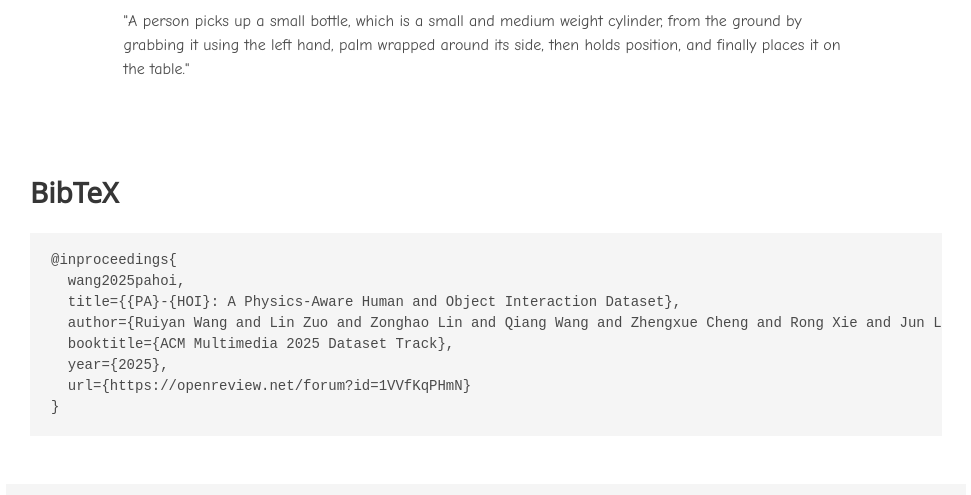
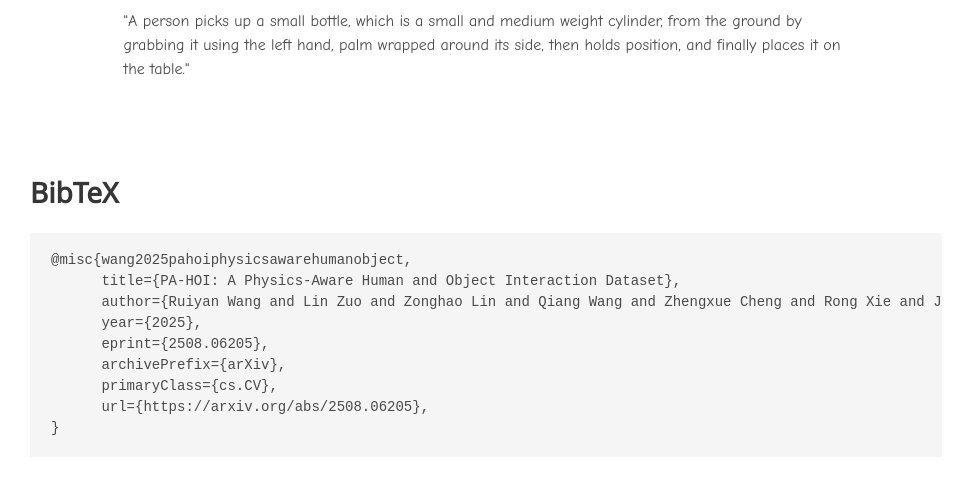
Before and after one commit to RayZuo123/pa-hoi-dataset, a plain HTML site: page index.html in a window 1280 px wide. Shown: the part 2962-3457 px from the top of the page, without its empty margins (154-1125 px from the left). Drawn offline with nearby package versions, Linux system fonts and the light colour scheme; some icons are missing; a web font is replaced by a local one.

Commit message:
update bibtex

```diff
--- a/index.html
+++ b/index.html
@@ -295,13 +295,14 @@
 <section class="section" id="BibTeX">
   <div class="container is-max-desktop content">
     <h2 class="title">BibTeX</h2>
-    <pre><code>@inproceedings{
-  wang2025pahoi,
-  title={{PA}-{HOI}: A Physics-Aware Human and Object Interaction Dataset},
-  author={Ruiyan Wang and Lin Zuo and Zonghao Lin and Qiang Wang and Zhengxue Cheng and Rong Xie and Jun Ling and Li Song},
-  booktitle={ACM Multimedia 2025 Dataset Track},
-  year={2025},
-  url={https://openreview.net/forum?id=1VVfKqPHmN}
+    <pre><code>@misc{wang2025pahoiphysicsawarehumanobject,
+      title={PA-HOI: A Physics-Aware Human and Object Interaction Dataset},
+      author={Ruiyan Wang and Lin Zuo and Zonghao Lin and Qiang Wang and Zhengxue Cheng and Rong Xie and Jun Ling and Li Song},
+      year={2025},
+      eprint={2508.06205},
+      archivePrefix={arXiv},
+      primaryClass={cs.CV},
+      url={https://arxiv.org/abs/2508.06205},
 }</code></pre>
   </div>
 </section>
```
